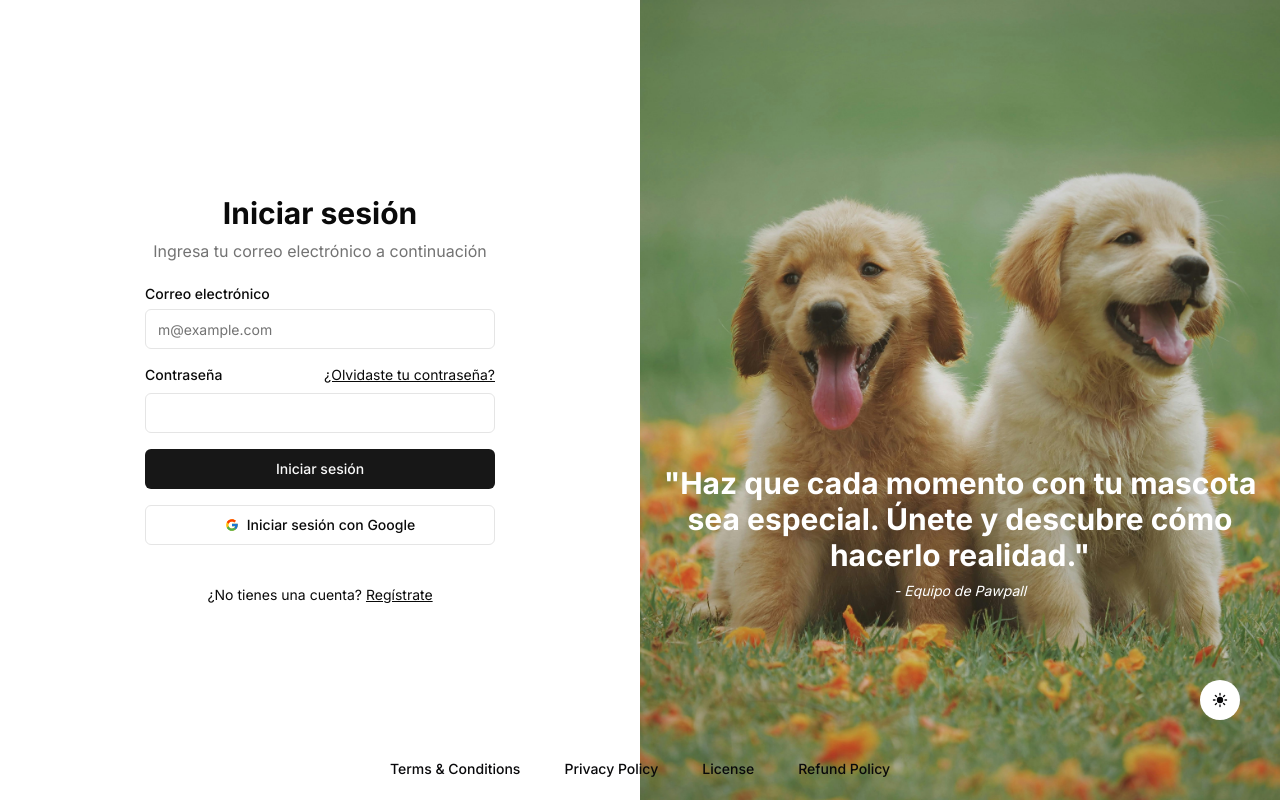
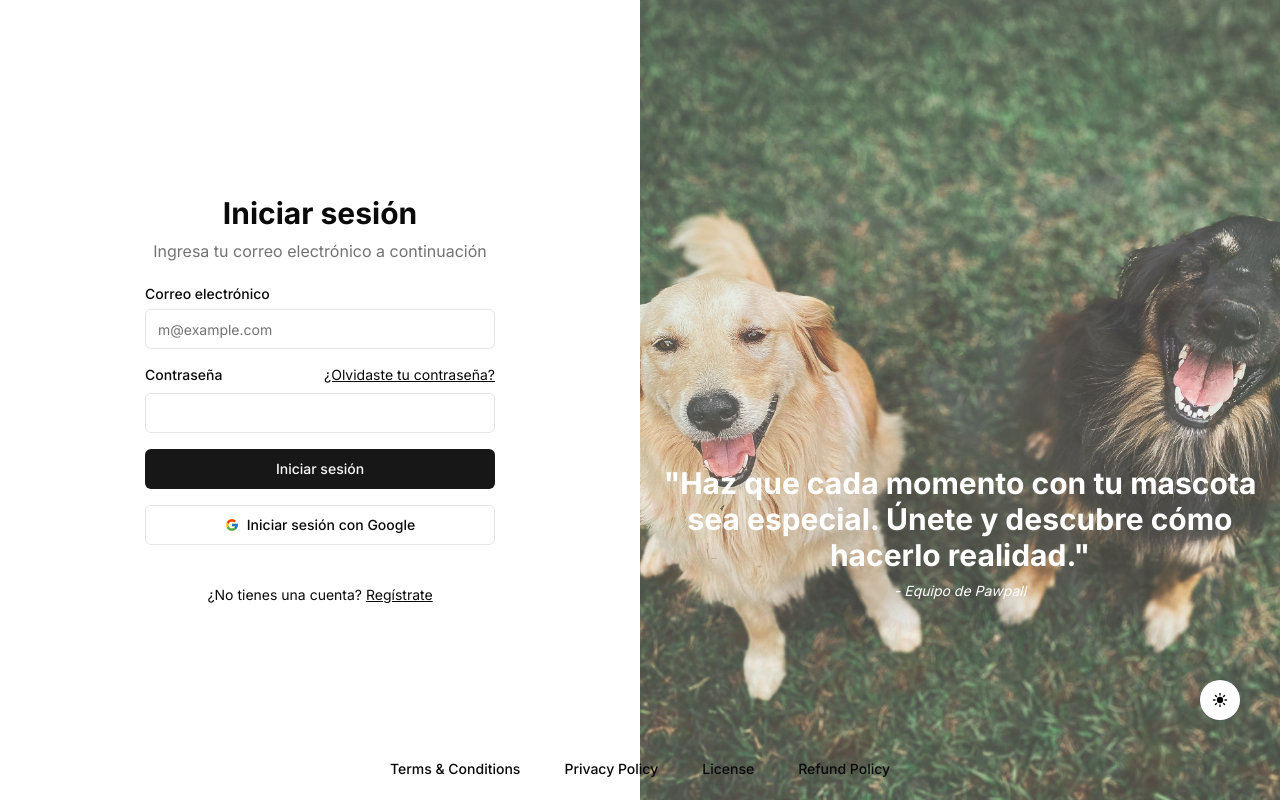
Before and after one commit to alanalexxis/pawpall_project, a Next.js app: page /login in a window 1280 px wide. Built offline with nearby package versions, Linux system fonts and the light colour scheme.

Commit message:
se añade transicion con framer motion a login image

```diff
--- a/app/(auth)/login/components/LoginForm.tsx
+++ b/app/(auth)/login/components/LoginForm.tsx
@@ -1,7 +1,7 @@
 "use client";
 import Image from "next/image";
 import Link from "next/link";
-import { useState } from "react";
+import { useState, useEffect } from "react";
 import { Button } from "@/components/ui/button";
 import { Input } from "@/components/ui/input";
 import { Label } from "@/components/ui/label";
@@ -13,7 +13,21 @@ import Footer from "@/components/footer/Footer";
 import { useTheme } from "next-themes";
 import { IoMoon, IoSunny } from "react-icons/io5";
 import { AlertDestructive } from "@/components/AlertError";
+import { motion } from "framer-motion";
 export function LoginForm() {
+  const images = [LoginImage, LoginImage2];
+  const [currentImageIndex, setCurrentImageIndex] = useState(0);
+
+  useEffect(() => {
+    // Cambiar la imagen cada 5 segundos
+    const interval = setInterval(() => {
+      setCurrentImageIndex((prevIndex) =>
+        prevIndex === images.length - 1 ? 0 : prevIndex + 1
+      );
+    }, 5000);
+
+    return () => clearInterval(interval);
+  }, []);
   //manejamos el error de login de auth-actions.ts
   const [error, setError] = useState<string | null>(null);
   const handleLogin = async (event: React.FormEvent<HTMLFormElement>) => {
@@ -78,13 +92,26 @@ export function LoginForm() {
       </div>
 
       <div className="hidden bg-muted lg:block relative">
+        {images.map((image, index) => (
+          <motion.div
+            key={index}
+            initial={{ opacity: 0 }}
+            animate={{
+              opacity: index === currentImageIndex ? 1 : 0,
+              transition: { duration: 1 },
+            }}
+            exit={{ opacity: 0 }}
+            className="absolute inset-0"
+          >
             <Image
-          src={LoginImage}
+              src={image}
               alt="Imagen"
               width="1920"
               height="1080"
               className="h-full w-full object-cover dark:brightness-[0.2] dark:grayscale"
             />
+          </motion.div>
+        ))}
         <div className="absolute w-[600px] top-2/3 left-1/2 transform -translate-x-1/2 -translate-y-1/2 text-white text-center">
           <h2 className="text-3xl font-bold">
             "Haz que cada momento con tu mascota sea especial. Únete y descubre
--- a/package.json
+++ b/package.json
@@ -16,6 +16,7 @@
     "@supabase/supabase-js": "^2.43.4",
     "class-variance-authority": "^0.7.0",
     "clsx": "^2.1.1",
+    "framer-motion": "^11.2.6",
     "lucide-react": "^0.379.0",
     "next": "14.2.3",
     "next-themes": "^0.3.0",
```
Also changed, not shown: 1 other file (tests, documents, lock files or other folders). Lines whose indentation alone changed are shown as unchanged.
